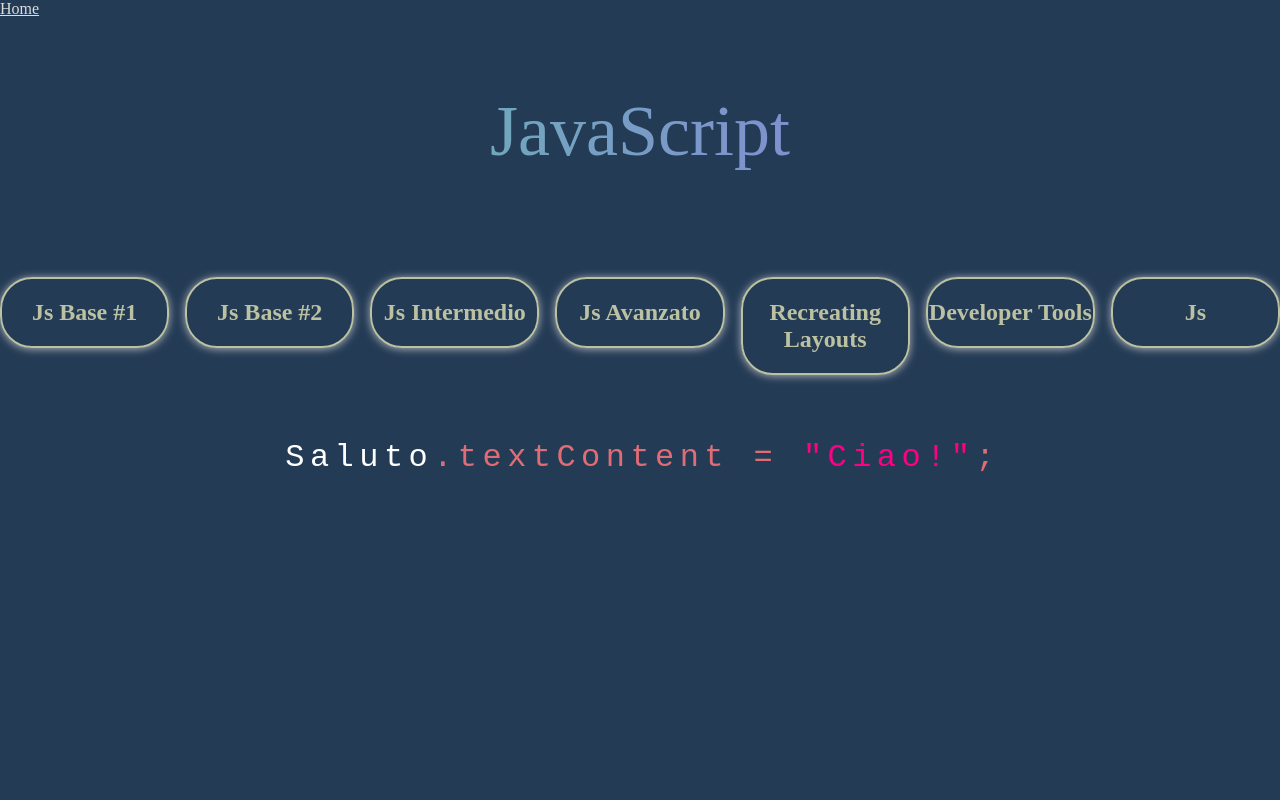
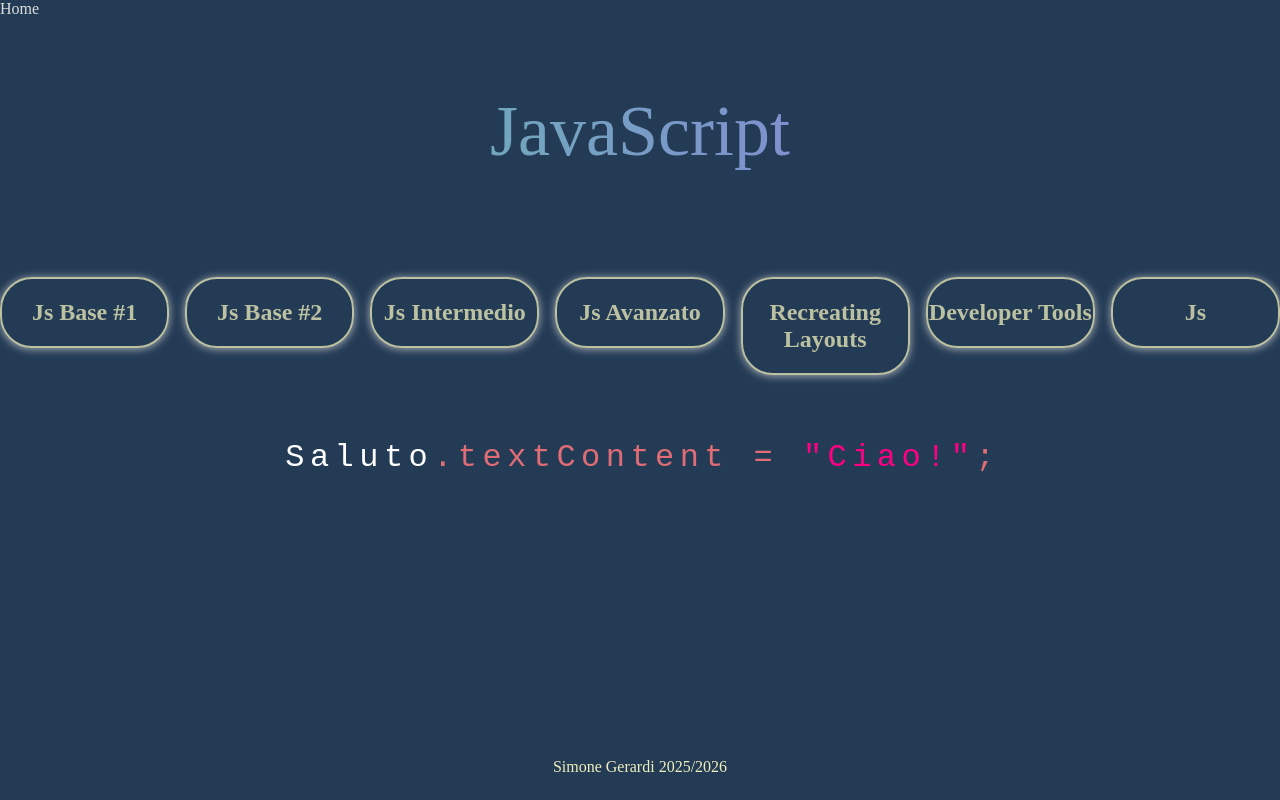
Before and after one commit to simogee/Esercitazione_techweb, a plain HTML site: page Esercitazione_Consegna/esercizi/eserciziJS.html in a window 1280 px wide. Shown: the top 800 px of the page. Drawn offline with Linux system fonts and the light colour scheme.

Commit message:
agiunto footer in altre sezioni

```diff
--- a/Esercitazione_Consegna/esercizi/eserciziJS.html
+++ b/Esercitazione_Consegna/esercizi/eserciziJS.html
@@ -95,5 +95,8 @@
             <div class="Testodesotto"><span style="color:white;">Saluto</span><span style="color:#e06c75;">.textContent =</span><span style="color:#ff0084;"> "Ciao!"</span><span style="color:#e06c75;">;</span></div>
         </div>
     </main>
+    <footer>
+        <p>Simone Gerardi 2025/2026</p>
+    </footer>
 </body>
 </html>
--- a/Esercitazione_Consegna/esercizi/style.css
+++ b/Esercitazione_Consegna/esercizi/style.css
@@ -46,11 +46,7 @@ header p{
 
 nav a{
     color:#ddd;
-    position: sticky;
-    top: 10px;
-    display: inline-block;   /* così prende bene lo sticky */
-    background: var(--bcolor); /* opzionale: per non vedere sotto */
-    z-index: 5;
+    text-decoration: none;
 }
 nav{
   height: 100%;
```
Also changed, not shown: Esercitazione_Consegna/esercizi/eserciziCSS.html (+3 -0 lines).
